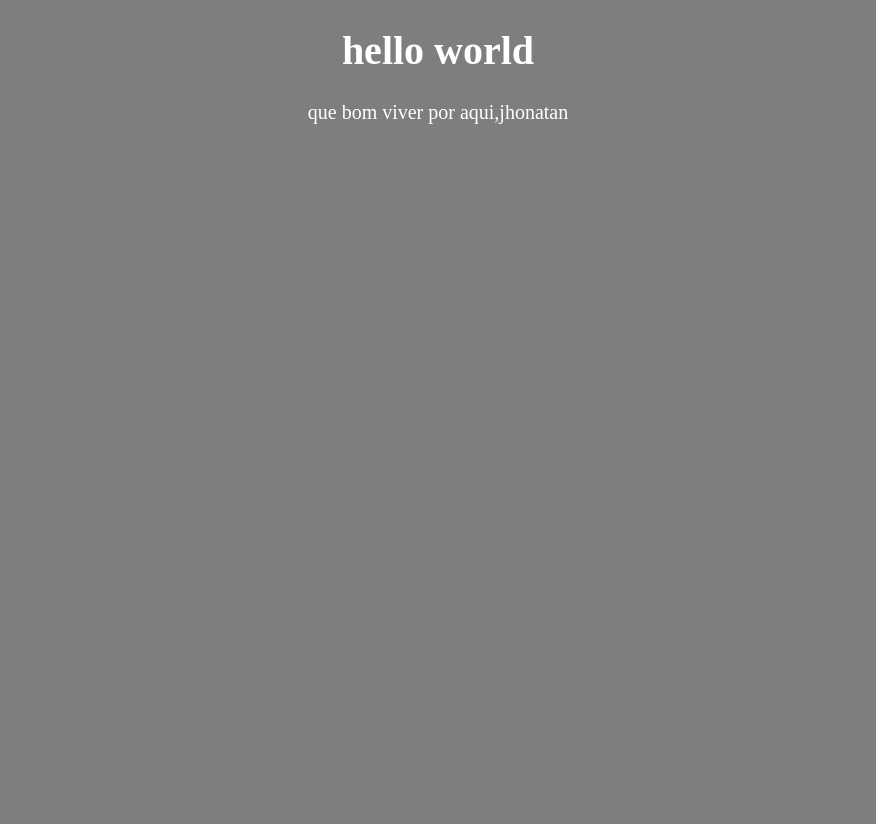
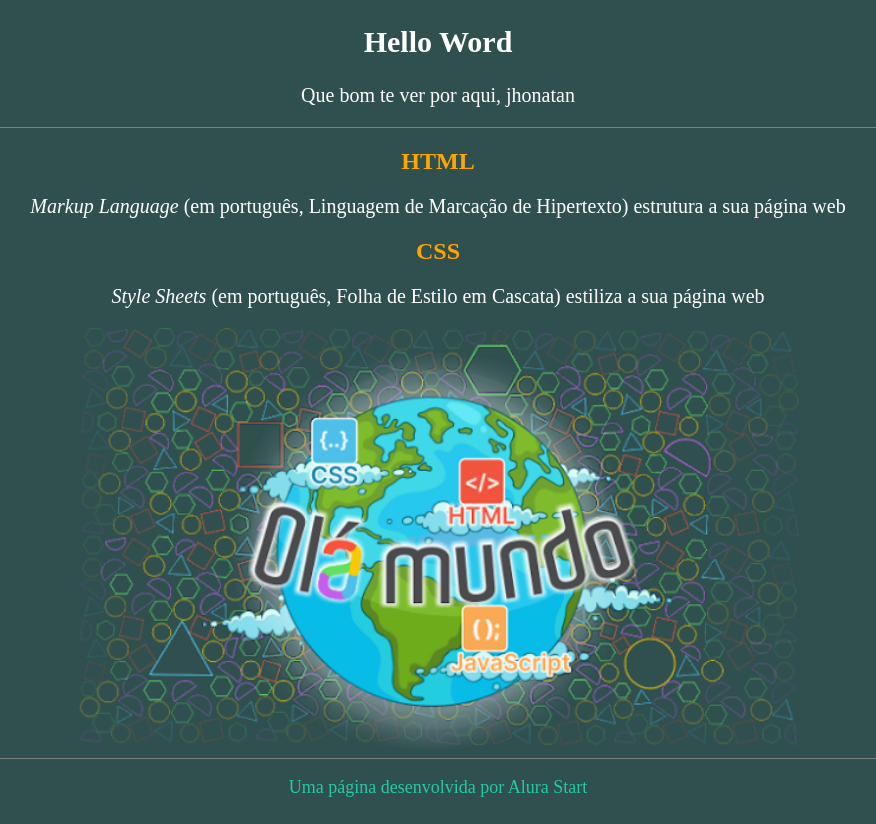
Before and after one commit to SchimttJhonatan12/ola-mundo, a plain HTML site: page index.html in a window 1280 px wide. Shown: the whole page, without its empty margins (202-1078 px from the left). Before the commit the page ends 800 px from the top, so only its background shows below. Drawn offline with Linux system fonts and the light colour scheme.

Commit message:
aula dia 07

```diff
--- a/index.html
+++ b/index.html
@@ -4,15 +4,30 @@
     <meta charset="UTF-8">
     <meta http-equiv="X-UA-Compatible" content="IE=edge">
     <meta name="viewport" content="width=device-width, initial-scale=1.0">
-    <title>olá mundo</title>
+    <title>Olá Mundo</title>
     <link rel="stylesheet" href="style.css">
 </head>
 <body>
-  <header>
-<h1>hello world</h1>
-<p>que bom viver por aqui,jhonatan</p>
+    <header>
+<h2>Hello Word</h2>
 
+<p>Que bom te ver por aqui, jhonatan</p>
 
-  </header>
+    </header>
+
+    <section class="linha">
+     <h2 class="texto_um">HTML</h2>
+    <p class="paragrafo"> <em> Markup Language</em> (em português, Linguagem de Marcação de Hipertexto) estrutura a sua página web
+    </p>
+
+    <h2 class="texto_dois">CSS</h2>
+    <P class="paragrafo"> <em> Style Sheets</em> (em português, Folha de Estilo em Cascata) estiliza a sua página web</P>
+
+      <img class="imagem" src="Olá Mundo.png" alt="">
+    </section>
+
+    <footer class="rodape">
+        <p>Uma página desenvolvida por Alura Start</p>
+    </footer>
 </body>
 </html>
--- a/style.css
+++ b/style.css
@@ -1,8 +1,38 @@
-
 body{
-    background-color:#7e7e7e;
-    color:white;
-    text-align:center;
+    background-color: #305050;
+    color: white;
+    text-align: center;
     font-size: 20px;
     padding: 0 24px;
 }
+
+.texto_um{
+    color: #FFA500;
+    font-size: 24px;
+}
+
+.texto_dois{
+    color: #FFA500;
+    font-size: 24px;
+}
+.paragrafo{
+    font-size: 20px;
+}
+
+.rodape{
+    text-align: center;
+    display: grid;
+    font-size: 18px;
+    color: rgb(36, 201, 165);
+
+}
+
+.imagem{
+    width: 60%;
+
+}
+
+.linha{
+   border-bottom: 1px solid #808080;
+   border-top: 1px solid #808080;
+}
```
